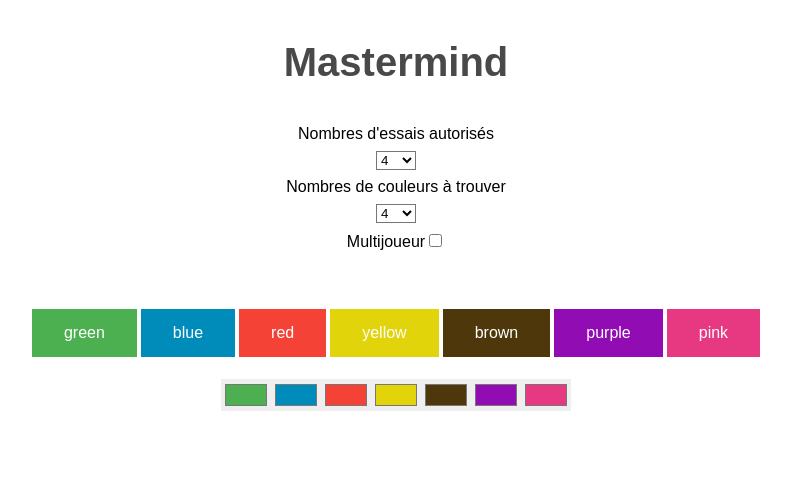
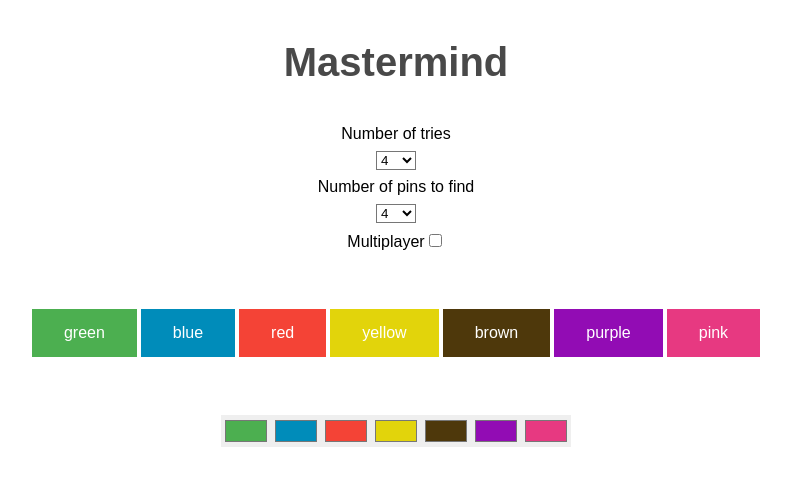
Before and after one commit to Esthuy/mastermind, an Angular app: page /game in a window 1280 px wide. Shown: the top 486 px of the page, without its empty margins (244-1035 px from the left). Built offline with nearby package versions, Linux system fonts and the light colour scheme.

Commit message:
changed in english

```diff
--- a/src/app/component/game/configuration/configuration.component.html
+++ b/src/app/component/game/configuration/configuration.component.html
@@ -1,7 +1,7 @@
 <!-- Allow player to chose the number of pins, the numbers of tries, and a the solution if multiplayer mode -->
 
 <div *ngIf="displayConfiguration" class="configuration">
-    <label for="tries">Nombres d'essais autorisés</label><br>
+    <label for="tries">Number of tries</label><br>
     <select  [(ngModel)]="chosenNbrOfTries" (change)="onChangeTries()">
         <option value="3">3</option>
         <option value="4">4</option>
@@ -14,7 +14,7 @@
 </select>
 
 <br>
-<label for="pins">Nombres de couleurs à trouver</label><br>
+<label for="pins">Number of pins to find</label><br>
 <select id="pins" [(ngModel)]="nbrOfPins" (change)="onChangePins()">
     <option value="3">3</option>
     <option value="4">4</option>
@@ -26,7 +26,7 @@
 <br>
 
 <div>
-    <label for="multiPlayer">Multijoueur</label>
+    <label for="multiPlayer">Multiplayer</label>
     <input type="checkbox" id="multiPlayer" (change)="multiChecked()">
 </div>
 
--- a/src/app/component/game/game.component.html
+++ b/src/app/component/game/game.component.html
@@ -3,13 +3,13 @@
 
 <!-- Display message when user wins -->
 <div *ngIf="playerWin">
-    <p class="message">Félicitation, vous avez gagné en {{nbrOfTries}} coups! </p>
+    <p class="message">Congratulations, you won in {{nbrOfTries}} tries !</p>
 </div>
 
 
 <!-- Display message when user lose -->
 <div *ngIf="playerLose">
-    <p class="message">Désolée, vous avez perdu... </p>
+    <p class="message">Sorry, you lost... </p>
 </div>
 
 <!-- Display the configuration settings -->
--- a/src/app/component/game/player-choice/player-choice.component.html
+++ b/src/app/component/game/player-choice/player-choice.component.html
@@ -1,8 +1,7 @@
-
-<div *ngIf="choosingSolution">Le joueur 1 peux entrer la solution à l'abris des regards</div>
+<div *ngIf="choosingSolution">Player 1 can enter the solution secretly </div>
 <br>
 
-<div *ngIf="player2message">à toi joueur2 ...</div>
+<div *ngIf="player2message">Player 2, it's your turn to play </div>
 <br>
 
 
@@ -32,9 +31,9 @@
     <button *ngIf="resetDisplayed" (click)="reset()" class="button grey">Reset</button>
 </div>
 
-<br>
 
-<button *ngIf="started" (click)="start()" class="button grey">New game</button>
+<br><br><br>
+<button *ngIf="!gameOn" (click)="start()" class="button grey">New game</button>
 
 
 <!-- Display button to change colors if player want to  -->
--- a/src/app/component/game/player-choice/player-choice.component.ts
+++ b/src/app/component/game/player-choice/player-choice.component.ts
@@ -19,9 +19,6 @@ export class PlayerChoiceComponent implements OnInit {
   displayConfiguration: boolean = true;
   displayValidationSolution: boolean = false;
   player2message: boolean = false;
-
-  @Input('pseudo')
-  pseudo: string = "joueur1";
 
   @Input('nbrOfPins')
   nbrOfPins!: number;
@@ -96,7 +93,7 @@ export class PlayerChoiceComponent implements OnInit {
         status: undefined
         })
       } else{
-        alert("Vous avez déjà choisis toutes les couleurs, veuillez valider ou réinitialiser")
+        alert("You already choosed all the pins color, please press enter or reset your combination")
       }
 
     //Display "enter" button when needed
@@ -131,7 +128,6 @@ export class PlayerChoiceComponent implements OnInit {
     this.started = false;
     this.choosingSolution = false;
     this.player2message = false;
-    this.pseudo = "joueur1";
     this.colors = JSON.parse(JSON.stringify(this.colorsBase)); //réinitialise le tableau
     this.startEmitter.emit();
   }
```
